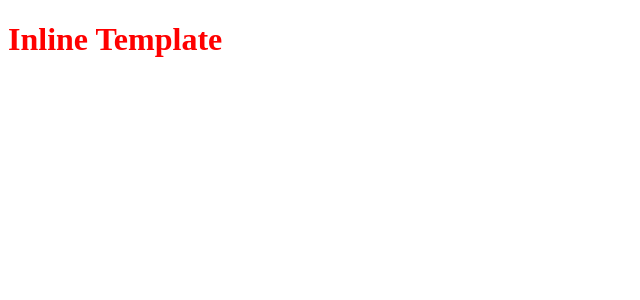
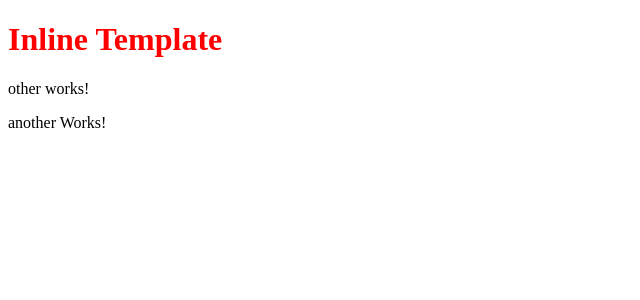
Before and after one commit to JulienDaoust/angular2FirstApp, an Angular app: page / in a window 1280 px wide. Shown: the top 300 px of the page, without its empty margins (0-640 px from the left). Built offline with nearby package versions, Linux system fonts and the light colour scheme.

Commit message:
multiple component test

```diff
--- a/src/app/app.component.ts
+++ b/src/app/app.component.ts
@@ -4,6 +4,8 @@
   selector: 'app-root',
   template: `
     <h1>Inline Template</h1>
+    <fa-other></fa-other>
+    <fa-another></fa-another>
     `,
   styles: [`
       h1 {
--- a/src/app/app.module.ts
+++ b/src/app/app.module.ts
@@ -4,10 +4,14 @@
 import { HttpModule } from '@angular/http';
 
 import { AppComponent } from './app.component';
+import { OtherComponent } from './other/other.component';
+import { AnotherComponent } from './other/another.component';
 
 @NgModule({
   declarations: [
-    AppComponent
+    AppComponent,
+    OtherComponent,
+    AnotherComponent
   ],
   imports: [
     BrowserModule,
--- /dev/null
+++ b/src/app/other/another.component.ts
@@ -0,0 +1,19 @@
+import { Component, OnInit } from '@angular/core';
+
+@Component({
+  selector: 'fa-another',
+  template: `
+    <p>
+      another Works!
+    </p>
+  `,
+  styles: []
+})
+export class AnotherComponent implements OnInit {
+
+  constructor() { }
+
+  ngOnInit() {
+  }
+
+}
--- /dev/null
+++ b/src/app/other/other.component.html
@@ -0,0 +1,3 @@
+<p>
+  other works!
+</p>
--- /dev/null
+++ b/src/app/other/other.component.ts
@@ -0,0 +1,14 @@
+import { Component, OnInit } from '@angular/core';
+
+@Component({
+  selector: 'fa-other',
+  templateUrl: './other.component.html'
+})
+export class OtherComponent implements OnInit {
+
+  constructor() { }
+
+  ngOnInit() {
+  }
+
+}
```
